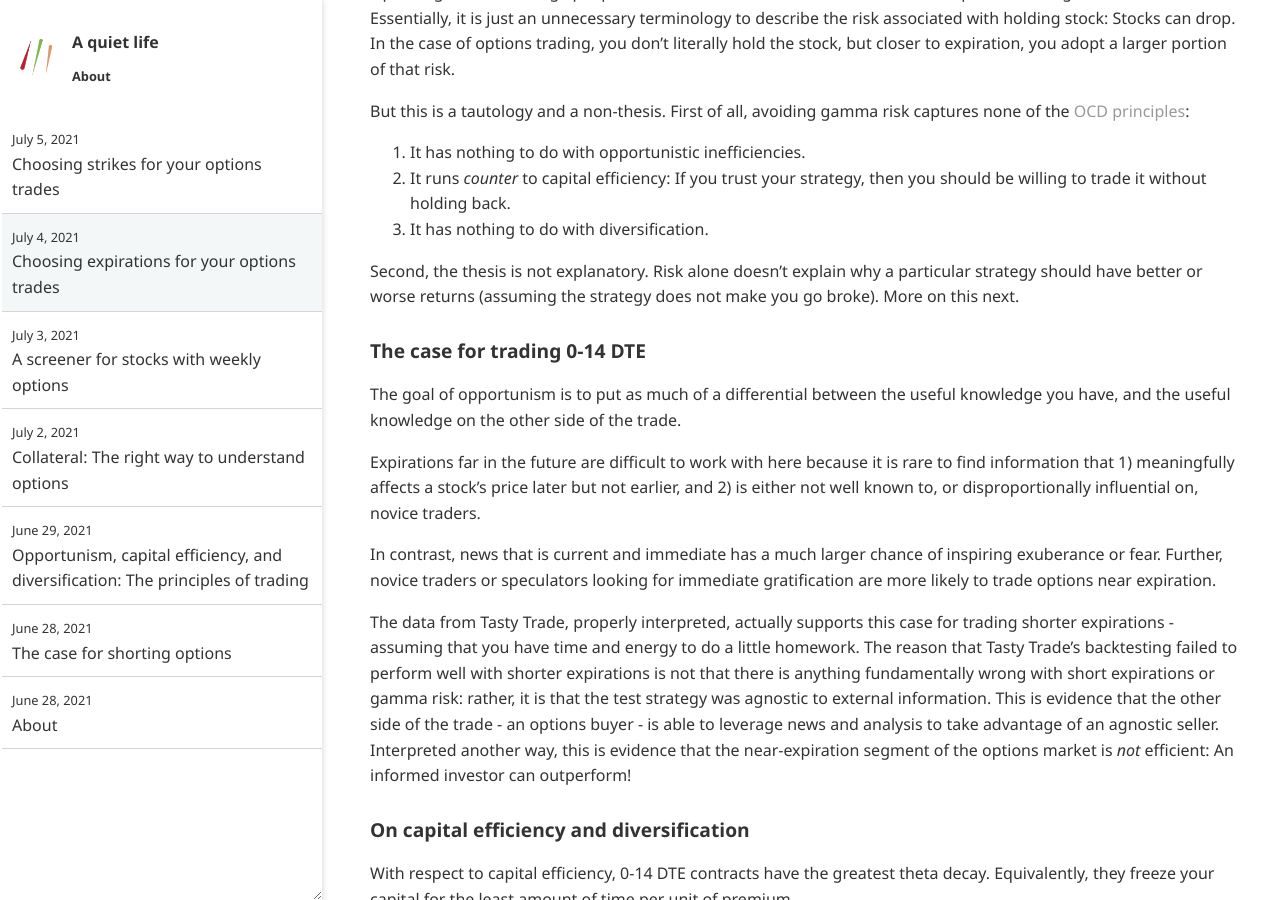
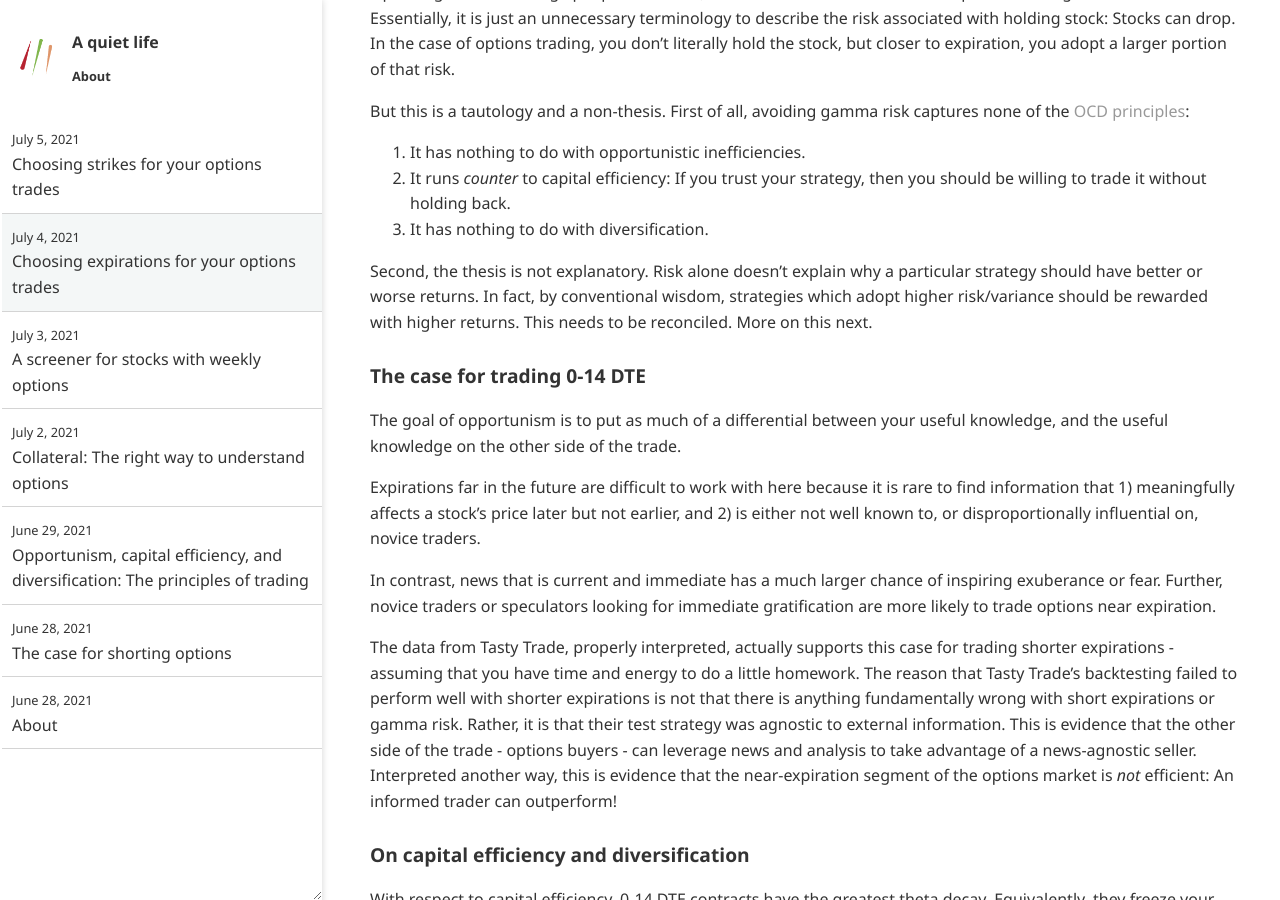
Before and after one commit to ansyblenetwork/aquietlife, a Jekyll site: the page built from _posts/2021-07-04-choosing-expirations.md, in a window 1280 px wide and 900 px high, scrolled down 809 px. Built offline with Jekyll 4.4.1, drawn with Linux system fonts in a browser that asks for light colours.

Commit message:
Update 2021-07-04-choosing-expirations.md

```diff
--- a/_posts/2021-07-04-choosing-expirations.md
+++ b/_posts/2021-07-04-choosing-expirations.md
@@ -32,17 +32,17 @@ But this is a tautology and a non-thesis. First of all, avoiding gamma risk capt
 2. It runs _counter_ to capital efficiency: If you trust your strategy, then you should be willing to trade it without holding back.
 3. It has nothing to do with diversification.
 
-Second, the thesis is not explanatory. Risk alone doesn't explain why a particular strategy should have better or worse returns (assuming the strategy does not make you go broke). More on this next.
+Second, the thesis is not explanatory. Risk alone doesn't explain why a particular strategy should have better or worse returns. In fact, by conventional wisdom, strategies which adopt higher risk/variance should be rewarded with higher returns. This needs to be reconciled. More on this next.
 
 ### The case for trading 0-14 DTE
 
-The goal of opportunism is to put as much of a differential between the useful knowledge you have, and the useful knowledge on the other side of the trade.
+The goal of opportunism is to put as much of a differential between your useful knowledge, and the useful knowledge on the other side of the trade.
 
 Expirations far in the future are difficult to work with here because it is rare to find information that 1) meaningfully affects a stock's price later but not earlier, and 2) is either not well known to, or disproportionally influential on, novice traders.
 
 In contrast, news that is current and immediate has a much larger chance of inspiring exuberance or fear. Further, novice traders or speculators looking for immediate gratification are more likely to trade options near expiration.
 
-The data from Tasty Trade, properly interpreted, actually supports this case for trading shorter expirations - assuming that you have time and energy to do a little homework. The reason that Tasty Trade's backtesting failed to perform well with shorter expirations is not that there is anything fundamentally wrong with short expirations or gamma risk: rather, it is that the test strategy was agnostic to external information. This is evidence that the other side of the trade - an options buyer - is able to leverage news and analysis to take advantage of an agnostic seller. Interpreted another way, this is evidence that the near-expiration segment of the options market is _not_ efficient: An informed investor can outperform!
+The data from Tasty Trade, properly interpreted, actually supports this case for trading shorter expirations - assuming that you have time and energy to do a little homework. The reason that Tasty Trade's backtesting failed to perform well with shorter expirations is not that there is anything fundamentally wrong with short expirations or gamma risk. Rather, it is that their test strategy was agnostic to external information. This is evidence that the other side of the trade - options buyers - can leverage news and analysis to take advantage of a news-agnostic seller. Interpreted another way, this is evidence that the near-expiration segment of the options market is _not_ efficient: An informed trader can outperform!
 
 ### On capital efficiency and diversification
 
```
